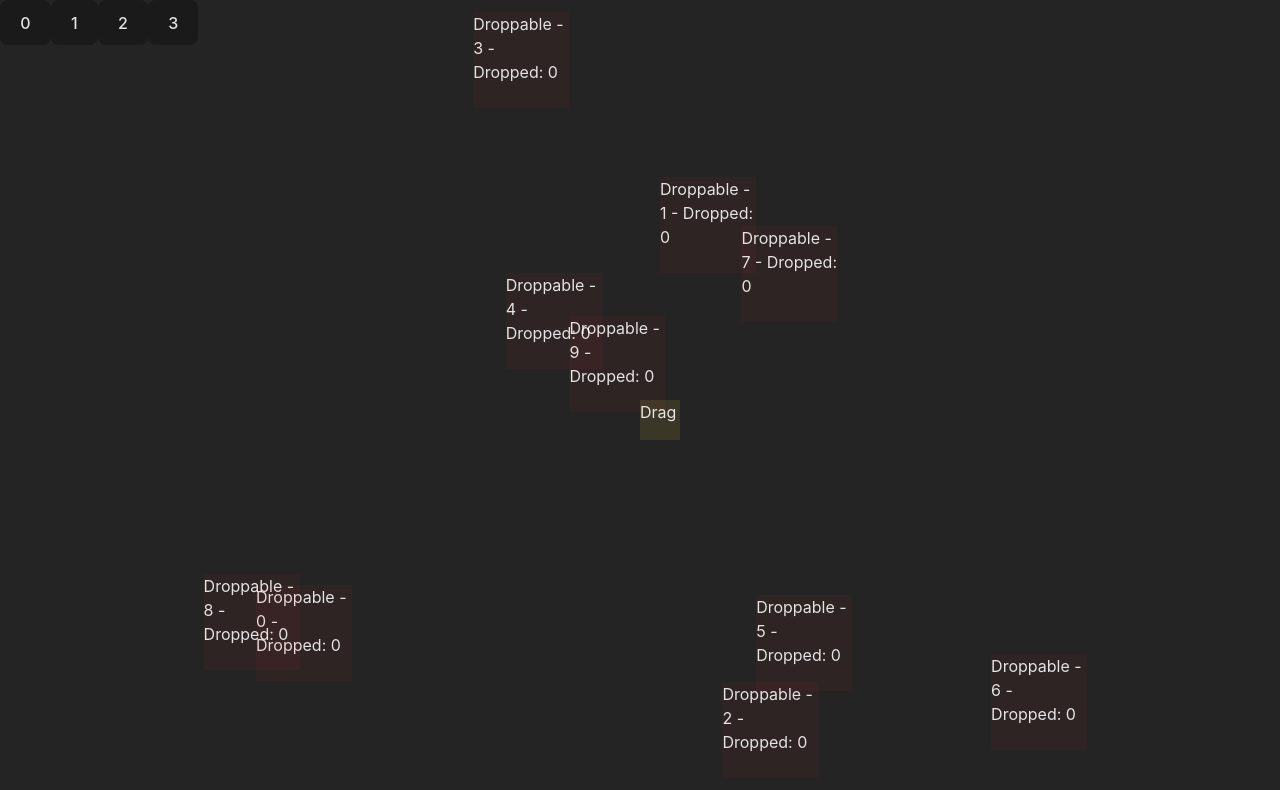
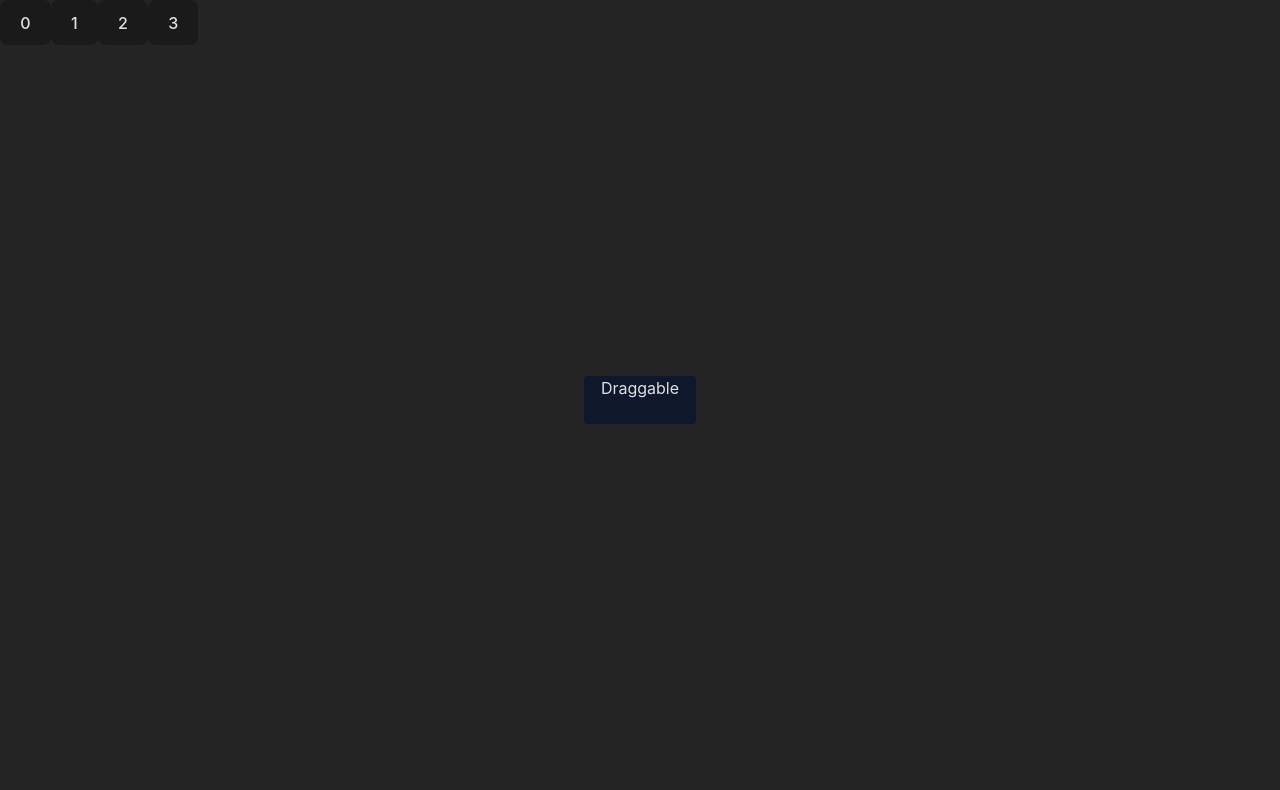
Before and after one commit to dxn-9/usednd, a React (Vite) app in the folder examples/simple_vite/: page / in a window 1280 px wide. Shown: the top 790 px of the page. Built offline with nearby package versions, Linux system fonts and the light colour scheme.

Commit message:
make default example 0

```diff
--- a/examples/simple_vite/src/App.tsx
+++ b/examples/simple_vite/src/App.tsx
@@ -8,12 +8,11 @@ import Scenario4 from './scenarios/4'
 const availableScenarios = [<Scenario1 />, <Scenario2 />, <Scenario3 />, <Scenario4 />]
 
 function App() {
-    const [currentScenario, setCurrentScenario] = useState(3)
+    const [currentScenario, setCurrentScenario] = useState(0)
 
     return (
         <main className="h-screen w-screen overflow-hidden flex justify-center items-center">
-
-<div style={{ position: 'absolute', top: '0', left: '0', zIndex: 9999 }}>
+            <div style={{ position: 'absolute', top: '0', left: '0', zIndex: 9999 }}>
                 {availableScenarios.map((_, i) => (
                     <button onClick={setCurrentScenario.bind(null, i)} key={i}>
                         {i}
```
